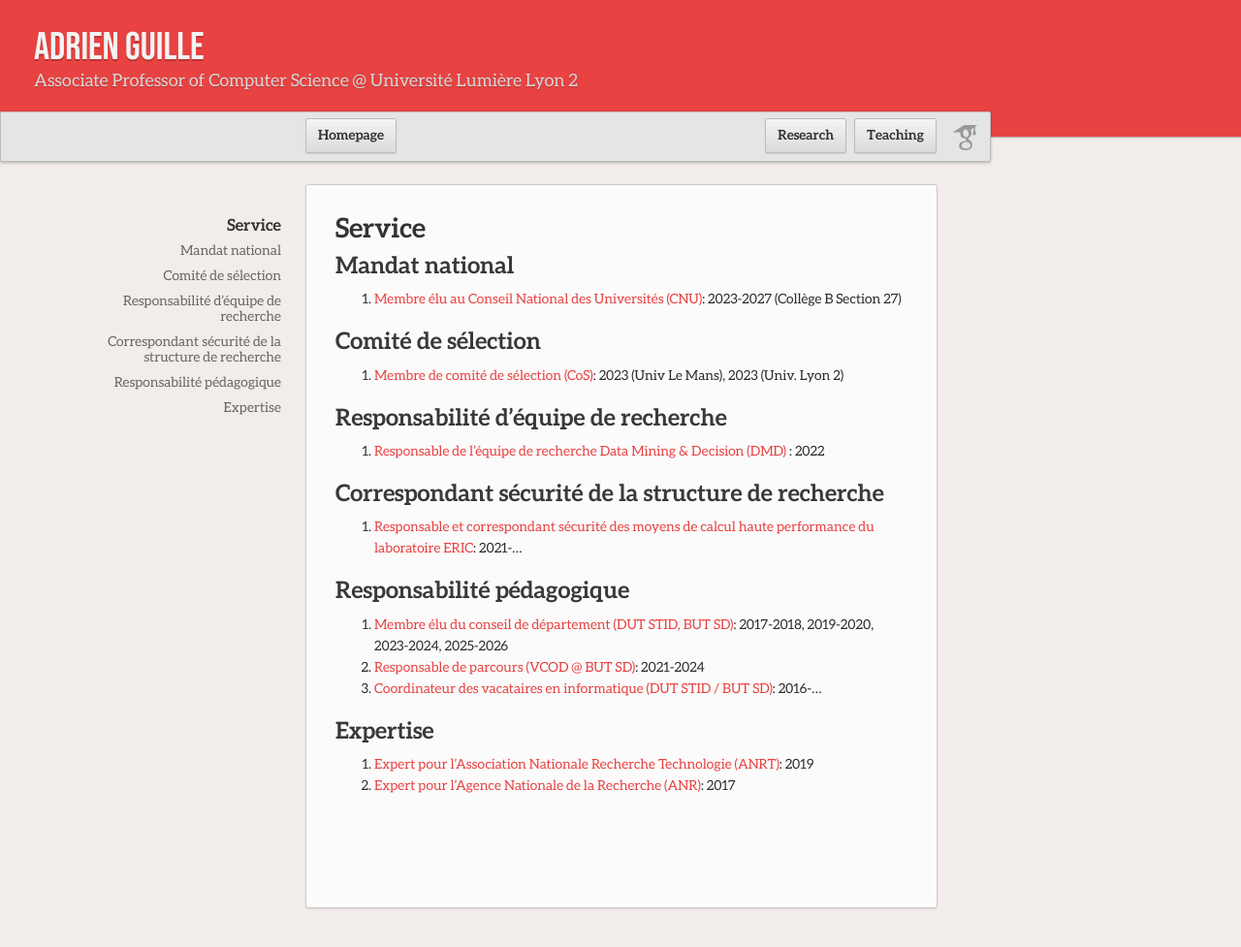
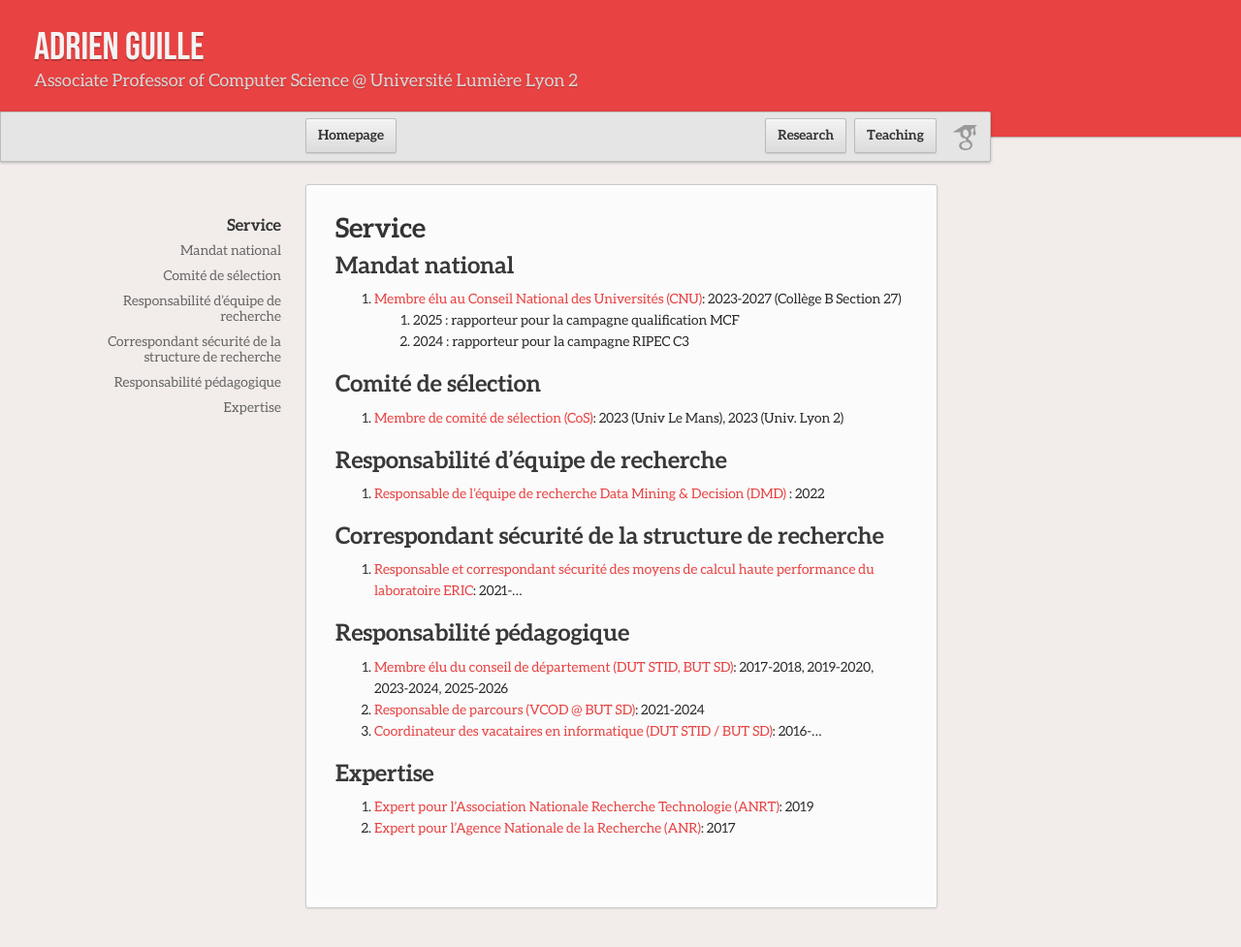
Before and after one commit to AdrienGuille/adrienguille.github.io, a Jekyll site: the page built from service.md, in a window 1280 px wide and 977 px high. Shown: the whole window at 97% size. Built offline with Jekyll 4.4.1, drawn with Linux system fonts in a browser that asks for light colours; our own code applies the rules of GitHub Pages for plain Markdown files.

Commit message:
Update service.md

```diff
--- a/service.md
+++ b/service.md
@@ -2,6 +2,8 @@
 
 ## Mandat national
 - [Membre élu au Conseil National des Universités (CNU)](#): 2023-2027 (Collège B Section 27)
+  - 2025 : rapporteur pour la campagne qualification MCF
+  - 2024 : rapporteur pour la campagne RIPEC C3
 
 ## Comité de sélection
 - [Membre de comité de sélection (CoS)](#): 2023 (Univ Le Mans), 2023 (Univ. Lyon 2)
```
